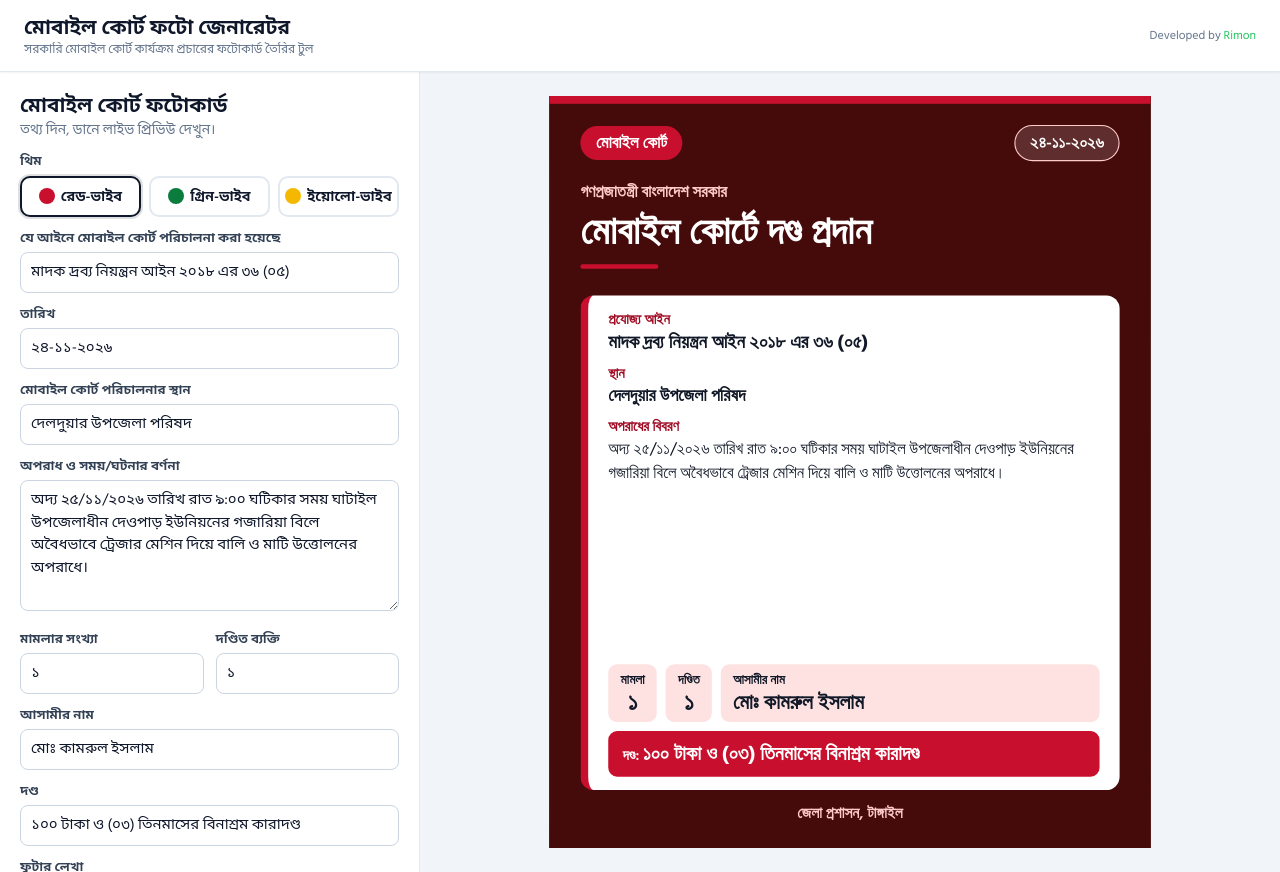
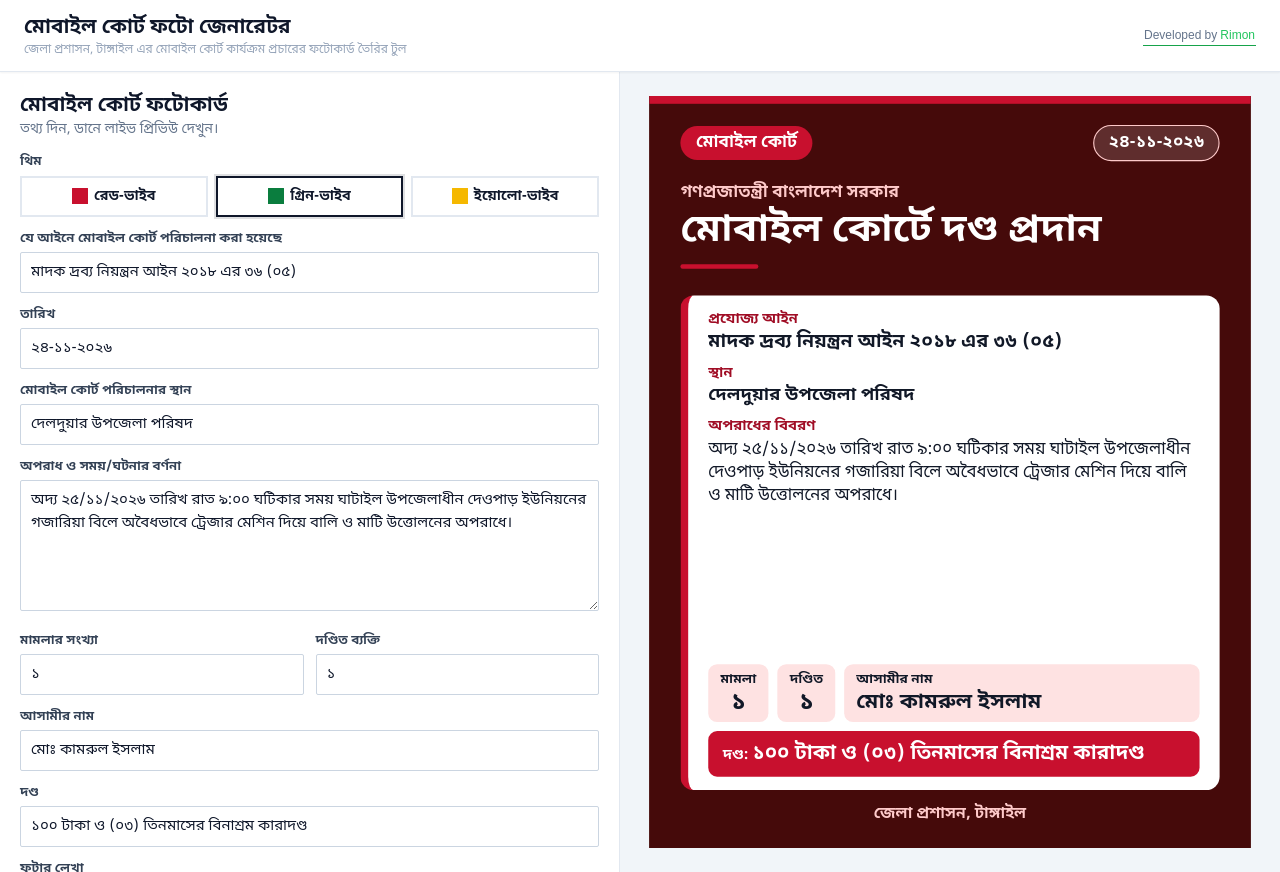
Before and after one commit to Rimon-Mahamud-Rony/photo_generator, a plain HTML site: page index.html in a window 1280 px wide. Drawn offline with nearby package versions, Linux system fonts and the light colour scheme.

Commit message:
ci: first commit for photo width fixed

```diff
--- a/index.html
+++ b/index.html
@@ -5,23 +5,23 @@
 <meta name="viewport" content="width=device-width, initial-scale=1, viewport-fit=cover">
 <title>মোবাইল কোর্ট ফটোকার্ড জেনারেটর</title>
 <link rel="preconnect" href="https://fonts.googleapis.com">
-<link href="https://fonts.googleapis.com/css2?family=Hind+Siliguri:wght@400;500;600;700&display=swap" rel="stylesheet">
+<link href="https://fonts.googleapis.com/css2?family=Noto+Sans+Bengali:wght@400;500;600;700&display=swap" rel="stylesheet">
 <script src="https://cdn.tailwindcss.com/3.4.17"></script>
 <script src="https://cdnjs.cloudflare.com/ajax/libs/html2canvas/1.4.1/html2canvas.min.js"></script>
 <style>
   :root { box-sizing: border-box; padding-top: env(safe-area-inset-top, 0px); padding-bottom: env(safe-area-inset-bottom, 0px); }
   html { scroll-padding-top: env(safe-area-inset-top, 0px); }
-  body { font-family: 'Hind Siliguri', 'Noto Sans Bengali', sans-serif; margin: 0; background: #f1f5f9; color: #0f172a; }
-  .field { width: 100%; border: 1px solid #cbd5e1; border-radius: 8px; padding: 8px 10px; background: #fff; color: #0f172a; font-size: 15px; }
+  body { font-family:'Noto Sans Bengali', sans-serif; margin: 0; background: #f1f5f9; color: #0f172a; }
+  .field { width: 100%; border: 1px solid #cbd5e1; border-radius: 2px; padding: 8px 10px; background: #fff; color: #0f172a; font-size: 15px; }
   .field:focus { outline: 2px solid #3b82f6; border-color: transparent; }
   .lbl { display: block; font-size: 13px; font-weight: 600; margin: 12px 0 4px; color: #334155; }
   .th-red    { --c1:#c8102e; --dk:69,10,10; --lt:#fee2e2; --on1:#fff; --ac:#fecaca; }
   .th-green  { --c1:#0a7d3e; --dk:4,40,22;  --lt:#dcfce7; --on1:#fff; --ac:#bbf7d0; }
   .th-yellow { --c1:#f5b800; --dk:60,38,4;  --lt:#fef3c7; --on1:#2a1a00; --ac:#fde68a; }
-  .tbtn { flex: 1; border: 2px solid #e2e8f0; border-radius: 10px; padding: 8px 4px; background: #fff; font-weight: 600; font-size: 14px; display: flex; align-items: center; justify-content: center; gap: 6px; cursor: pointer; color: #0f172a; }
+  .tbtn { flex: 1; border: 2px solid #e2e8f0; border-radius: 0px; padding: 8px 4px; background: #fff; font-weight: 600; font-size: 14px; display: flex; align-items: center; justify-content: center; gap: 6px; cursor: pointer; color: #0f172a; }
   .tbtn.on { border-color: #0f172a; box-shadow: 0 0 0 2px #0f172a22; }
-  .dot { width: 16px; height: 16px; border-radius: 50%; }
-  #card { width: 1080px; height: 1350px; position: relative; overflow: hidden; font-family: 'Hind Siliguri', sans-serif; background: rgb(var(--dk)); }
+  .dot { width: 16px; height: 16px; border-radius: 2%; }
+  #card { width: 1080px; height: 1350px; position: relative; overflow: hidden; font-family: 'Noto Sans Bengali', sans-serif; background: rgb(var(--dk)); }
   .pre { white-space: pre-line; }
   @media (prefers-color-scheme: dark) { body { background: #0f172a; color: #e2e8f0; } .lbl { color: #cbd5e1; } }
 </style>
@@ -31,14 +31,14 @@
   <div class="flex items-center gap-3 min-w-0">
     <div class="min-w-0">
       <div class="text-lg sm:text-xl font-bold leading-tight truncate">মোবাইল কোর্ট ফটো জেনারেটর</div>
-      <div class="hidden sm:block text-xs text-slate-500 truncate">সরকারি মোবাইল কোর্ট কার্যক্রম প্রচারের ফটোকার্ড তৈরির টুল</div>
+      <div class="hidden sm:block text-xs text-slate-400 truncate">জেলা প্রশাসন, টাঙ্গাইল এর মোবাইল কোর্ট কার্যক্রম প্রচারের ফটোকার্ড তৈরির টুল</div>
     </div>
   </div>
   <div class="text-xs text-slate-500 shrink-0 ml-3">
-    <a href="https://github.com/rimon-mahamud-rony" target="_blank" class="hover:underline">Developed by <span class="text-green-500">Rimon</span></a>
+    <a href="https://github.com/rimon-mahamud-rony" target="_blank" class="hover:bg-green-100 border-b border-green-600 p-[1px] rounded-0">Developed by <span class="text-green-500">Rimon</span></a>
   </div>
 </header>
-<div class="grid lg:grid-cols-[420px_1fr] min-h-screen">
+<div class="grid lg:grid-cols-[620px_1fr] min-h-screen">
   <!-- বাম প্যানেল: ইনপুট -->
   <aside class="bg-white text-slate-900 p-5 lg:h-screen lg:overflow-y-auto lg:sticky lg:top-0 border-r border-slate-200">
     <h1 class="text-xl font-bold">মোবাইল কোর্ট ফটোকার্ড</h1>
@@ -47,8 +47,8 @@
 
     <span class="lbl">থিম</span>
     <div class="flex gap-2" id="themes">
-      <button class="tbtn on" data-t="red"><span class="dot" style="background:#c8102e"></span>রেড-ভাইব</button>
-      <button class="tbtn" data-t="green"><span class="dot" style="background:#0a7d3e"></span>গ্রিন-ভাইব</button>
+      <button class="tbtn" data-t="red"><span class="dot" style="background:#c8102e"></span>রেড-ভাইব</button>
+      <button class="tbtn on" data-t="green"><span class="dot" style="background:#0a7d3e"></span>গ্রিন-ভাইব</button>
       <button class="tbtn" data-t="yellow"><span class="dot" style="background:#f5b800"></span>ইয়োলো-ভাইব</button>
     </div>
 
@@ -83,7 +83,7 @@
   </aside>
 
   <!-- ডান প্যানেল: লাইভ প্রিভিউ -->
-  <main class="p-4 lg:p-6 flex items-start justify-center overflow-hidden">
+  <main class="p-4 lg:p-6 flex items-start justify-center overflow-hidden" >
     <div id="stage" class="w-full flex justify-center">
       <div id="scaler" style="transform-origin: top center;">
         <div id="card" class="th-red">
```
